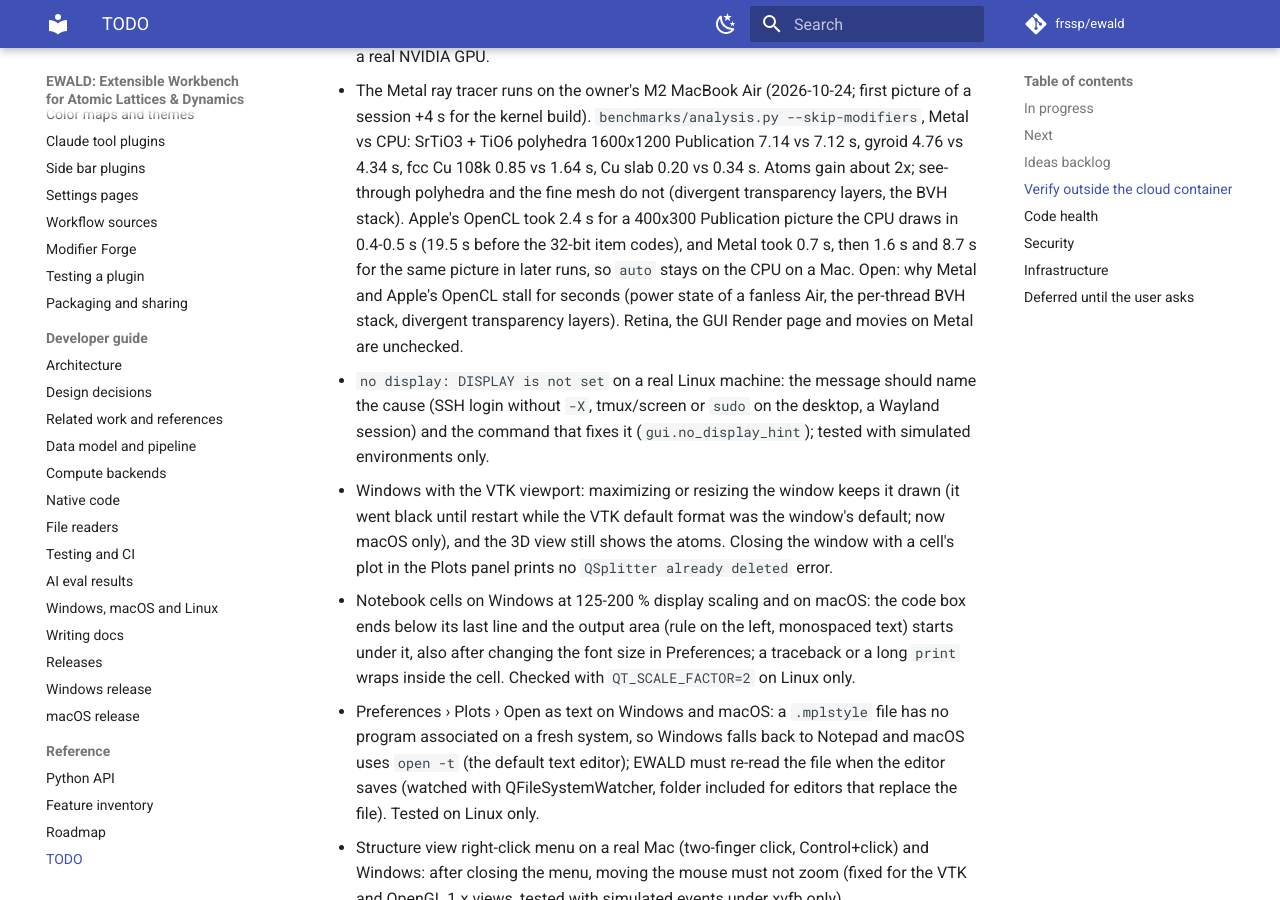
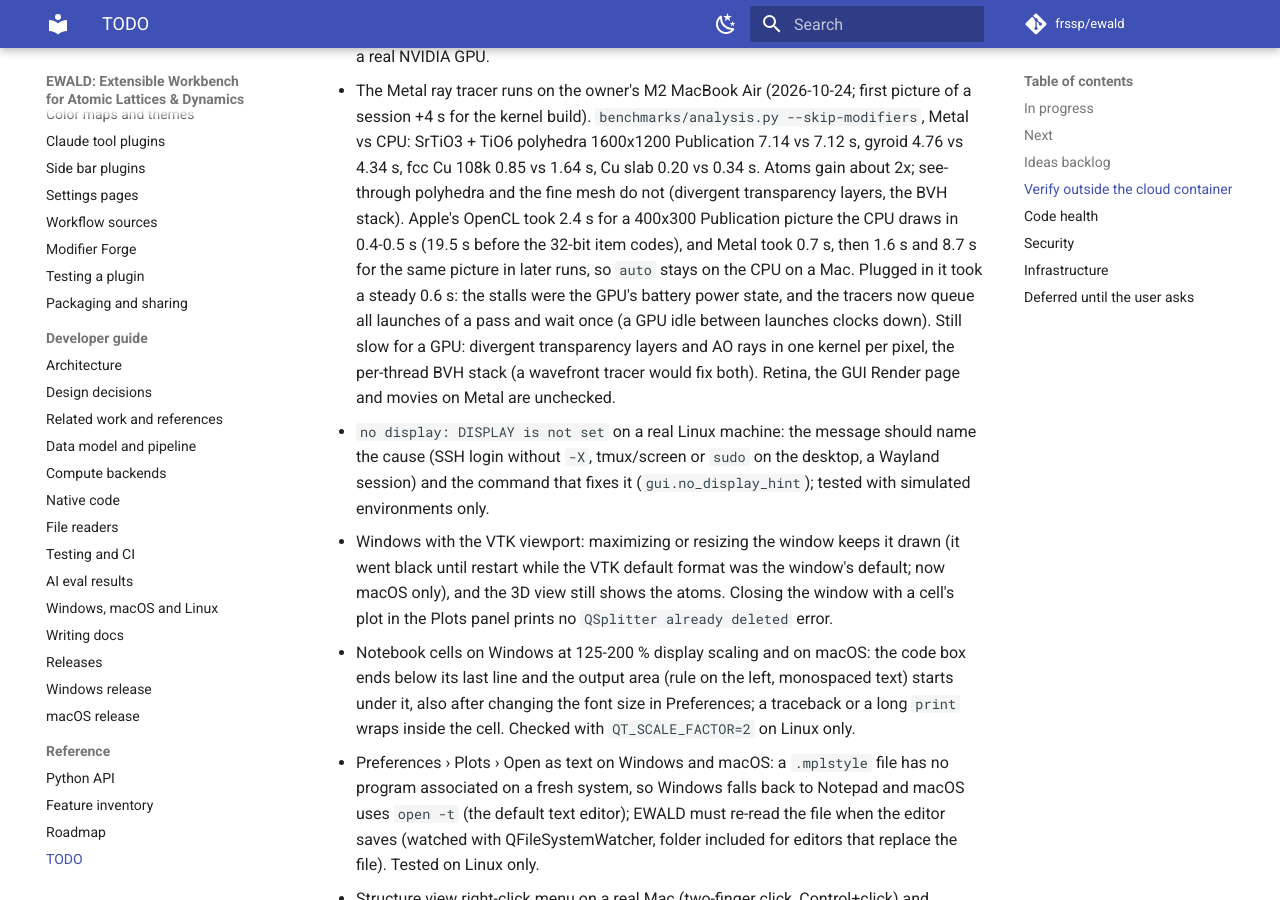
Before and after one commit to frssp/ewald, an MkDocs documentation site: the page built from docs/todo.md, in a window 1280 px wide and 900 px high, scrolled down 18020 px. Built offline with MkDocs 1.6.1 and Material for MkDocs 9.7.7, drawn with Linux system fonts in a browser that asks for light colours; comment, search, counter and statistics services are not loaded.

Commit message:
GPU ray tracer: queue a pass's launches and wait once
A GPU that idles between launches clocks down; on an M2 MacBook Air on
battery the same picture took 0.7 to 8.7 s with a wait after each launch.

Co-Authored-By: Claude Opus 5.5 (1M context) <noreply@anthropic.com>

```diff
--- a/docs/todo.md
+++ b/docs/todo.md
@@ -623,8 +623,10 @@ From the feature-ideas review (2026-10-19), after the four in progress above.
   fine mesh do not (divergent transparency layers, the BVH stack). Apple's OpenCL took 2.4 s
   for a 400x300 Publication picture the CPU draws in 0.4-0.5 s (19.5 s before the 32-bit item
   codes), and Metal took 0.7 s, then 1.6 s and 8.7 s for the same picture in later runs, so
-  `auto` stays on the CPU on a Mac. Open: why Metal and Apple's OpenCL stall for seconds (power
-  state of a fanless Air, the per-thread BVH stack, divergent transparency layers). Retina, the
+  `auto` stays on the CPU on a Mac. Plugged in it took a steady 0.6 s: the stalls were the GPU's
+  battery power state, and the tracers now queue all launches of a pass and wait once (a GPU
+  idle between launches clocks down). Still slow for a GPU: divergent transparency layers and
+  AO rays in one kernel per pixel, the per-thread BVH stack (a wavefront tracer would fix both). Retina, the
   GUI Render page and movies on Metal are unchecked.
 - `no display: DISPLAY is not set` on a real Linux machine: the message should name the cause
   (SSH login without `-X`, tmux/screen or `sudo` on the desktop, a Wayland session) and the
```
Also changed, not shown: docs/user/gpu.md (+2 -1 lines), 2 other files.
